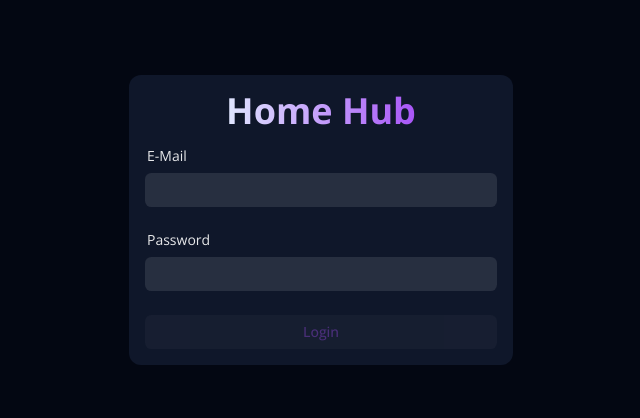
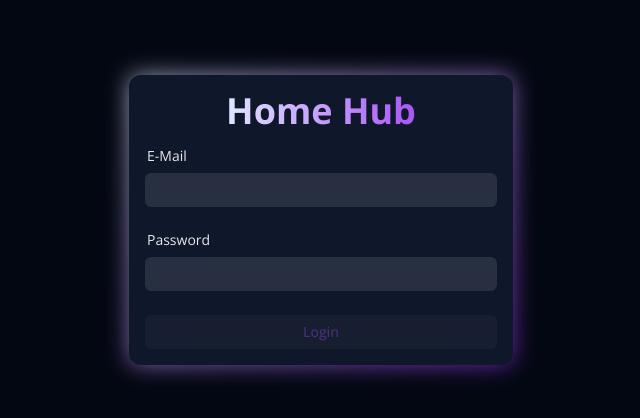
Before and after one commit to OrdenKrieger/hub, a Vue app in the folder frontend/: page /login in a window 1280 px wide. Shown: the part 180-598 px from the top of the page, without its empty margins (319-959 px from the left). Built offline with nearby package versions, Linux system fonts and the light colour scheme.

Commit message:
web: Eye candy for login page

```diff
--- a/frontend/src/views/LoginView.vue
+++ b/frontend/src/views/LoginView.vue
@@ -50,7 +50,13 @@ function handleLogin() {
 
 <template>
   <div class="flex justify-center items-center h-screen bg-gray-950">
-    <div class="flex flex-col gap-4 items-center w-96 p-4 rounded-xl bg-slate-900">
+    <div class="relative">
+      <div
+        class="absolute inset-0.5 bg-gradient-to-tl from-purple-600 to-indigo-100 blur-md opacity-80"
+      ></div>
+      <div
+        class="relative flex flex-col gap-4 items-center w-64 sm:w-96 p-4 rounded-xl bg-slate-900"
+      >
         <span
           class="text-4xl font-bold bg-clip-text text-transparent bg-gradient-to-r from-indigo-100 to-purple-500"
         >
@@ -76,4 +82,5 @@ function handleLogin() {
         </n-form>
       </div>
     </div>
+  </div>
 </template>
```
Lines whose indentation alone changed are shown as unchanged.
